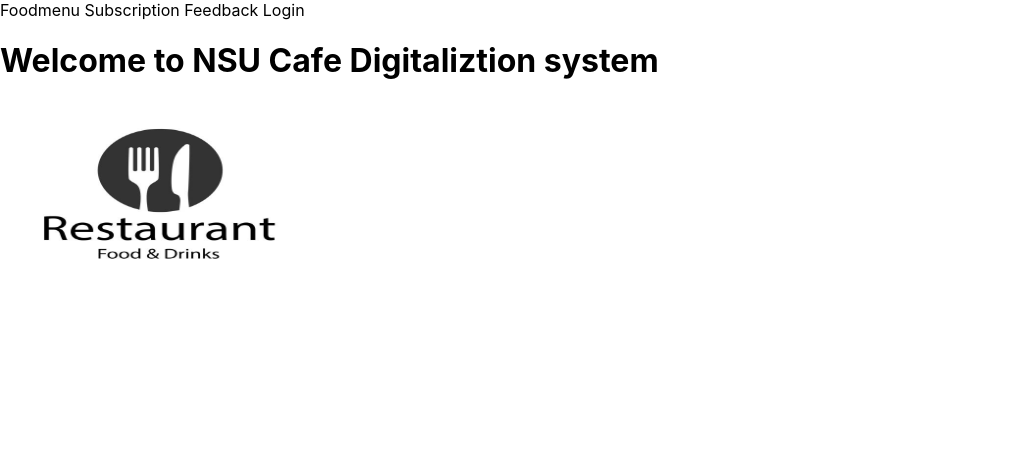
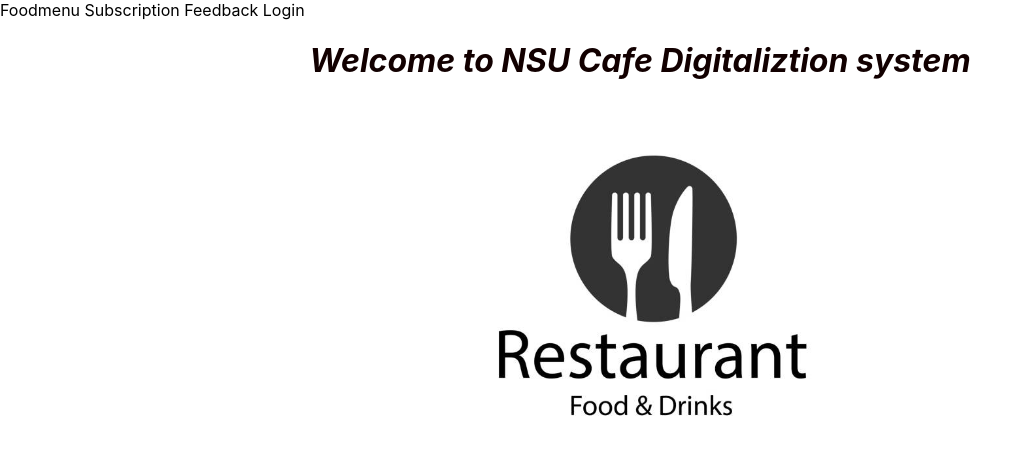
Before and after one commit to Tasfiul-Hedayet/NSU-Cafe-Website, a Next.js app: page / in a window 1280 px wide. Shown: the top 454 px of the page, without its empty margins (0-1033 px from the left). Built offline with nearby package versions, Linux system fonts and the light colour scheme.

Commit message:
pages update

```diff
--- a/pages/index.js
+++ b/pages/index.js
@@ -1,6 +1,6 @@
 
 import Image from 'next/image';
-
+import styles from "../styles/index.module.css";
 
 function HomePage(){
     return (
@@ -12,13 +12,16 @@ function HomePage(){
             <a href="/login"> Login </a>
 
 
+            <div className={styles.name}>
+            <h1> <i>Welcome to NSU Cafe Digitaliztion system </i></h1>
+            </div>
 
 
-            <h1>Welcome to NSU Cafe Digitaliztion system </h1>
+            <div className = {styles.logo}>
+            <Image src = "/restaurant.jpg" width={400} height={400} />
+            </div>
 
-            <div className = "logo">
-            <Image src = "/restaurant.jpg" width={300} height={200} />
-            </div>
+
         </>
     )
 
--- /dev/null
+++ b/styles/index.module.css
@@ -0,0 +1,9 @@
+
+.name{
+    text-align: center;
+    color: rgb(18, 0, 0);
+}
+
+.logo{
+    text-align: center;
+}
```
Also changed, not shown: pages/feedback.js (+4 -3 lines).
